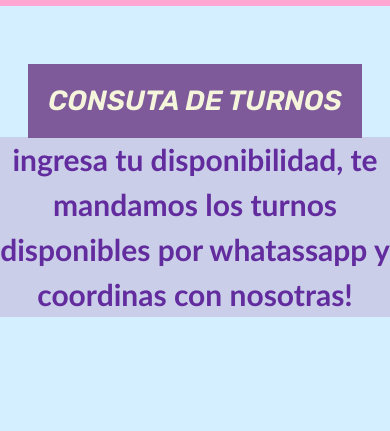
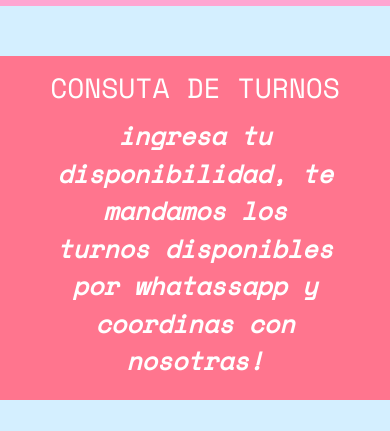
Before and after one commit to ErnestoGamba/Urania-Lashes, a website: page pages/turnos.html in a window 390 px wide. Shown: the part 112-543 px from the top of the page. Drawn offline with nearby package versions, Linux system fonts and the light colour scheme; a web font is replaced by a local one.

Commit message:
muchos titulos con formato genial

```diff
--- a/pages/turnos.html
+++ b/pages/turnos.html
@@ -32,10 +32,10 @@
           </nav>
          </header>
     <main class="MainTurnos">
+        <div class="ContainerTitulos">
     <h1>Consuta de turnos</h1>
     <!--aca la idea seria hacer un formulario con php que te indicaria los turnos disponibles dentro de el plazo y te permite reservar por ahora debido a las limitaciones pongo unicamente los formularios-->
-    <div>
-        <p class="PTurnos">ingresa tu disponibilidad, te mandamos los turnos disponibles por whatassapp y coordinas con nosotras!</p>
+           <p class="PTurnos">ingresa tu disponibilidad, te mandamos los turnos disponibles por whatassapp y coordinas con nosotras!</p>
     </div>
     <form action="">
         <fieldset class="Turnero">
@@ -48,7 +48,7 @@
                 <label class="campo" for="">Servicios</label>
                 <select class="campo2" name="Servicios:" id="">
                     <optgroup label="urania">
-                        <option value="servicio1" selected>servicio1</option>
+                        <option value="servicio1">servicio1</option>
                         <option value="servicio2">servicio2</option>
                         <option value="servicio3">servicio3</option>
                     </optgroup>
--- a/scss/_general.scss
+++ b/scss/_general.scss
@@ -29,7 +29,7 @@ body {
   50% {background-position: 100% 50%;}
   100% {background-position: 0 50%;}
 }
-
+/*
 h1 {
     position: relative;
     top: 1vh;
@@ -50,6 +50,24 @@ h1 {
     text-align: center;
     color: map-get($coloresGenerales, marfil);
     font-size: 30px
+  }*/
+  h1 {
+    display: iblock;
+      height: fit-content;
+      width: fit-content;
+      padding: 5px;
+      text-align: center;
+      text-transform: uppercase;
+      font-size: 100px;
+      margin-bottom: 10px;
+      margin-left: auto;
+      margin-right: auto;
+      color: #FFFF ;
+         border-width: 5px;
+      font-family: 'Space Mono', monospace;
+      background-color: #fce0e600;
+      text-decoration: solid;
+
   }
 
   h2 {
--- a/scss/_index.scss
+++ b/scss/_index.scss
@@ -1,6 +1,6 @@
 @import "colors";
 
-.Titulos_index{
+.ContainerTitulos{
   background-color: #ff758e;
   padding-top: 10px;
   padding-bottom: 20px;
@@ -18,14 +18,9 @@
     margin-right: auto;
        border-width: 5px;
     font-family: 'Space Mono', monospace;
-
     background-color: #fce0e600;
     text-decoration: solid;
 
-    animation-name: animacionh2;
-    animation-duration: 1.5s;
-    animation-iteration-count: infinite;
-    animation-direction: alternate;
 }
 
 .SubtituloIndex {
--- a/scss/_turnos.scss
+++ b/scss/_turnos.scss
@@ -17,7 +17,7 @@
     display: flex;
     flex-direction: column;
 }
-
+/*
 .PTurnos {
     display: flex;
     color: #622C9E;
@@ -28,8 +28,21 @@
     font-family: calibri;
     font-size: 20px;
     font-weight: 600;
+}*/
+.PTurnos{
+    display: flex;
+    font-family: 'Space Mono', monospace;
+    font-style: italic;
+    justify-content: center;
+    text-align: center;
+    font-weight: bold;
+    font-size: 25px;
+    color: #FFFF;
+    margin-top: 0px;
+    margin-bottom: 0px;
+    padding-left: 50px;
+    padding-right: 50px;
 }
-
 .Turnero {
     display: flex;
     flex-direction: column;
@@ -101,17 +114,7 @@
         flex-direction: column;
     }
 
-    .PTurnos {
-        display: flex;
-        color: #622C9E;
-        background-color: #c2b3d48a;
-        width: 100%;
-        text-align: center;
-        font-size: 30px !important;
-        font-family: calibri;
-        font-size: 20px;
-        font-weight: 600;
-    }
+
 
     .Turnero {
         display: flex;
```
Also changed, not shown: index.html (+1 -1 lines), pages/conocenos.html (+2 -0 lines), pages/contacto.html (+2 -0 lines), pages/servicios.html (+12 -7 lines), css/style.css.
